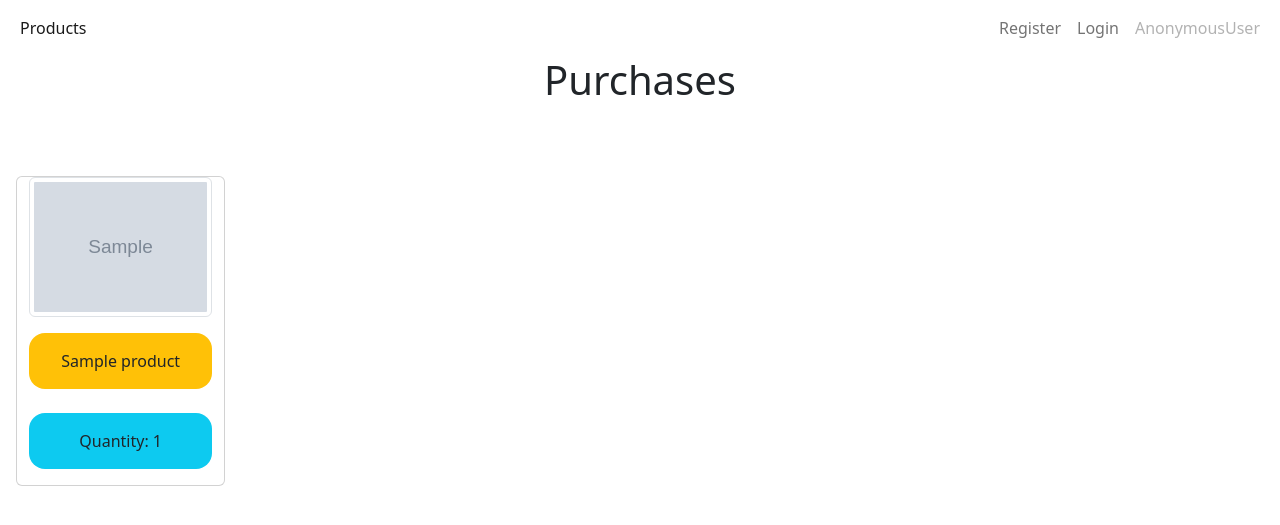
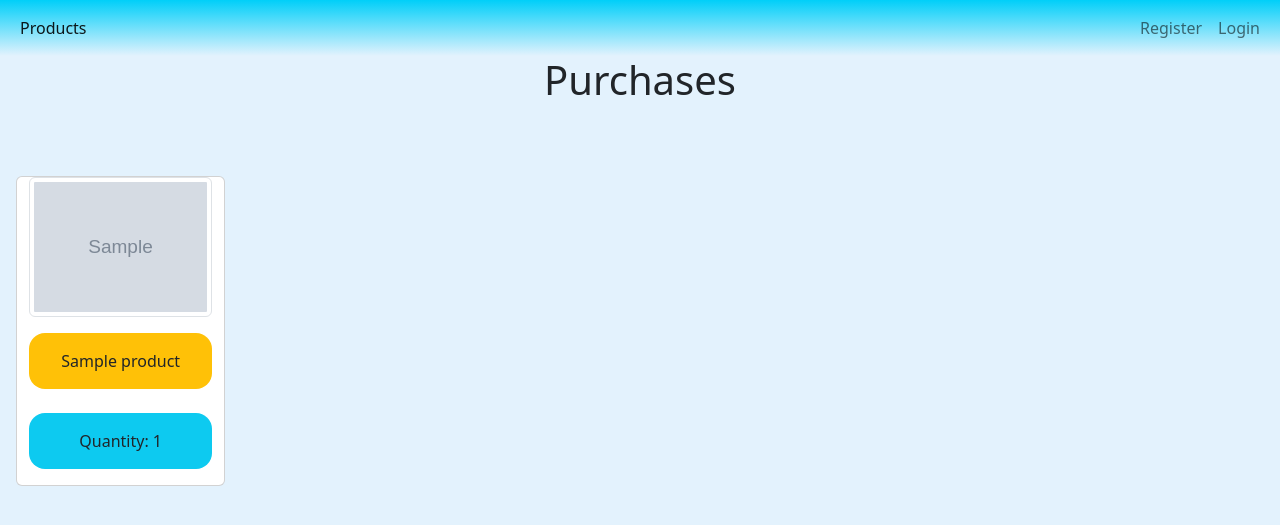
Before and after one commit to DedRobin/my-first-shop, a Django app: template templates/purchases.html in a window 1280 px wide. Shown: the top 525 px of the page. Run offline with Django 3.2, Linux system fonts and the light colour scheme; the template is opened without the code that fills it: most values are stand-ins (such as "Sample title", 1, 10 or a date in 2020); grey boxes marked "Sample" are stand-in pictures.

Commit message:
added background and user dropdown menu

```diff
--- a/my_first_project/settings.py
+++ b/my_first_project/settings.py
@@ -145,6 +145,8 @@ MEDIA_URL = "media/"
 # Default primary key field type
 # https://docs.djangoproject.com/en/4.1/ref/settings/#default-auto-field
 
+DEFAULT_AUTO_FIELD = "django.db.models.BigAutoField"
+
 # https://docs.djangoproject.com/en/4.1/ref/settings/#caches
 
 REDIS_HOST = os.environ.get("REDIS_HOST", "localhost")
@@ -163,5 +165,3 @@ RQ_QUEUES = {
         "DEFAULT_TIMEOUT": 360,
     },
 }
-
-DEFAULT_AUTO_FIELD = "django.db.models.BigAutoField"
--- /dev/null
+++ b/static/base.css
@@ -0,0 +1,8 @@
+body {
+    background-color: #e3f2fd;
+}
+
+.header_setting {
+    background: rgb(0, 207, 249);
+    background: linear-gradient(180deg, rgba(0, 207, 249, 1) 0%, rgba(227, 242, 253, 1) 100%);
+}
--- a/templates/base.html
+++ b/templates/base.html
@@ -11,7 +11,7 @@
     <link href="https://cdn.jsdelivr.net/npm/bootstrap@5.2.0/dist/css/bootstrap.min.css" rel="stylesheet"
           integrity="sha384-gH2yIJqKdNHPEq0n4Mqa/HGKIhSkIHeL5AyhkYV8i59U5AR6csBvApHHNl/vI1Bx" crossorigin="anonymous">
 
-    <link href="{% static 'index.css' %}" rel="stylesheet">
+    <link href="{% static 'base.css' %}" rel="stylesheet">
     {% block styles %}{% endblock %}
 
 </head>
--- a/templates/header.html
+++ b/templates/header.html
@@ -1,10 +1,10 @@
-<nav class="navbar navbar-expand-lg">
+<nav class="navbar navbar-expand-lg header_setting">
     <div class="container-fluid">
         <button class="navbar-toggler" type="button" data-bs-toggle="collapse" data-bs-target="#navbarSupportedContent"
                 aria-controls="navbarSupportedContent" aria-expanded="false" aria-label="Toggle navigation">
             <span class="navbar-toggler-icon"></span>
         </button>
-        <div class="collapse navbar-collapse" id="navbarSupportedContent">
+        <div class="justify-content-start" id="navbarSupportedContent">
             <ul class="navbar-nav me-auto mb-2 mb-lg-0">
                 <li class="nav-item"><a class="nav-link active" aria-current="page"
                                         href="{% url 'index' %}">Products</a></li>
@@ -16,19 +16,17 @@
 
             </ul>
         </div>
+        <div class="justify-content-end" id="navbarSupportedContent">
 
-        <ul class="navbar-nav me-auto mb-2 mb-lg-0">
-            {% if request.user.is_authenticated %}
-                <li class="nav-item"><a class="nav-link" aria-current="page" href="{% url 'logout' %}">Logout</a></li>
-            {% endif %}
-            {% if request.user.email %}
-                <li class="nav-link disabled">{{ request.user.email }}</li>
-            {% else %}
+            <ul class="navbar-nav me-auto mb-2 mb-lg-0">
+                {% if request.user.is_authenticated %}
+                    <li class="nav-item dropdown">{% include "user_dropmenu.html" %}</li>
+                {% else %}
                     <li class="nav-item"><a class="nav-link" aria-current="page"
                                             href="{% url 'register' %}">Register</a></li>
                     <li class="nav-item"><a class="nav-link" aria-current="page" href="{% url 'login' %}">Login</a></li>
-                <li class="nav-link disabled">{{ request.user }}</li>
-            {% endif %}
-        </ul>
+                {% endif %}
+            </ul>
+        </div>
     </div>
 </nav>
```
Also changed, not shown: templates/user_dropmenu.html (added, +8 -0 lines), static/index.css (deleted).
